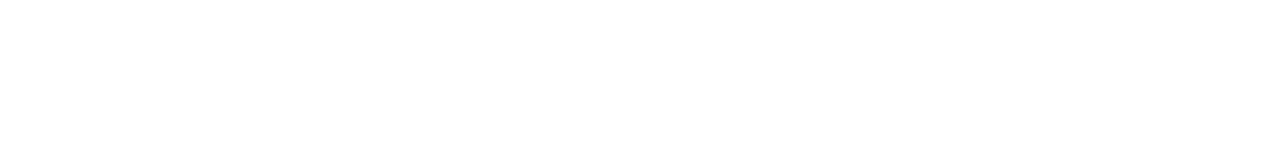
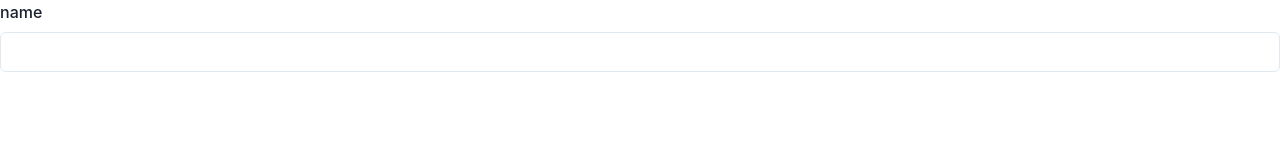
Before and after one commit to huitopia/study-react-1, a React (Vite) app: page / in a window 1280 px wide. Shown: the top 160 px of the page. Built offline with nearby package versions, Linux system fonts and the light colour scheme.

Commit message:
FormControl

```diff
--- a/src/App.jsx
+++ b/src/App.jsx
@@ -1,7 +1,28 @@
 import React from "react";
+import {
+  ChakraProvider,
+  FormControl,
+  FormLabel,
+  Input,
+} from "@chakra-ui/react";
+
+function MyComp() {
+  return (
+    <div>
+      <FormControl>
+        <FormLabel>name</FormLabel>
+        <Input />
+      </FormControl>
+    </div>
+  );
+}
 
 function App(props) {
-  return <div></div>;
+  return (
+    <ChakraProvider>
+      <MyComp />
+    </ChakraProvider>
+  );
 }
 
 export default App;
```
